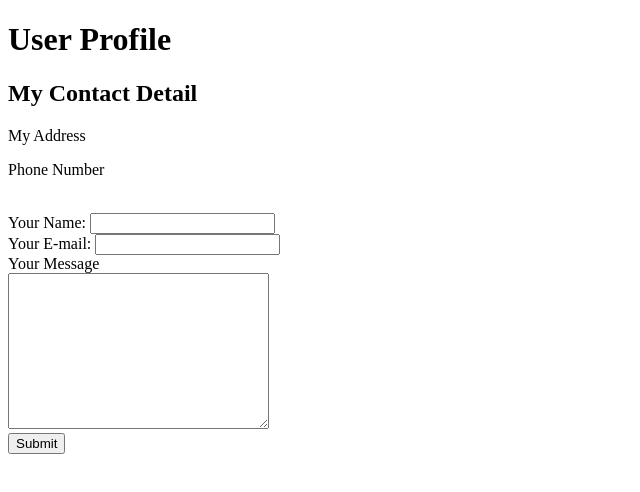
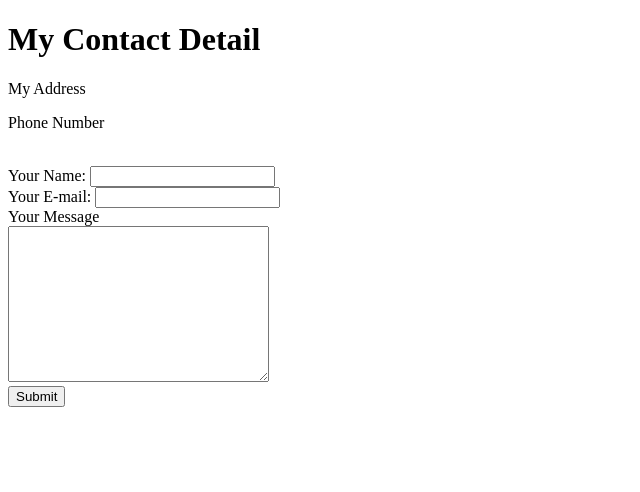
Before and after one commit to Sumansjain/Javascript, a plain HTML site: page index.html in a window 1280 px wide. Shown: the whole page, without its empty margins (0-640 px from the left). Drawn offline with Linux system fonts and the light colour scheme.

Commit message:
Update index.html

```diff
--- a/index.html
+++ b/index.html
@@ -4,12 +4,10 @@
     <meta charset="UTF-8">
     <meta http-equiv="X-UA-Compatible" content="IE=edge">
     <meta name="viewport" content="width=device-width, initial-scale=1.0">
-    <title>Document</title>
+    <title>Suman Profile</title>
 </head>
 <body>
-    <h1>User Profile</h1>
-    <title> My Name Suman</title>
-    <h2>My Contact Detail</h2>
+    <h1>My Contact Detail</h1>
     <p>My Address</p>
     <P>Phone Number</P>
     <br>
@@ -22,6 +20,5 @@
         <textarea name="name" id="" cols="30" rows="10"></textarea> <br>
         <input type="submit" name="">
     </form>
-
 </body>
 </html>
```
